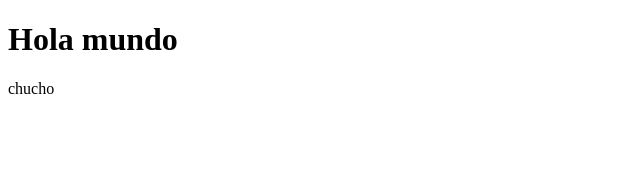
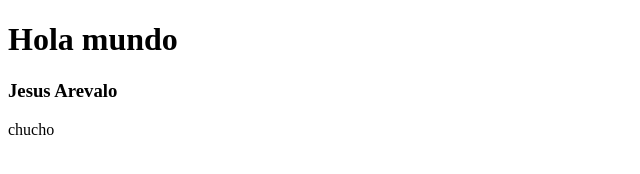
Before and after one commit to JADeveloper404/demo-repo2, a plain HTML site: page princ.html in a window 1280 px wide. Shown: the whole page, without its empty margins (0-640 px from the left). Drawn offline with Linux system fonts and the light colour scheme.

Commit message:
Se agrego contenido a principal y se agrego .gitignore

```diff
--- a/princ.html
+++ b/princ.html
@@ -8,6 +8,8 @@
 <body>
   <h1>Hola mundo
   </h1>
+
+  <h3>Jesus Arevalo</h3>
   <p>chucho</p>
 </body>
 </html>
```
Also changed, not shown: 1 other file.
